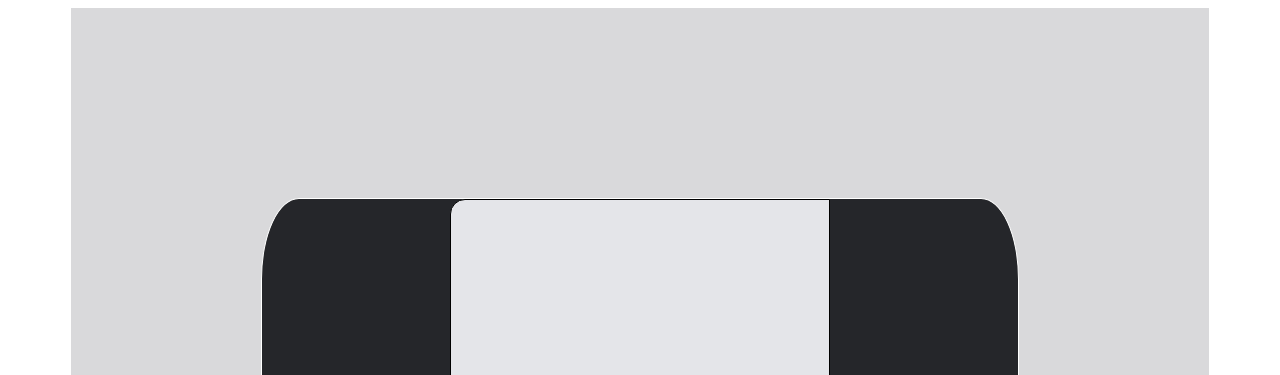
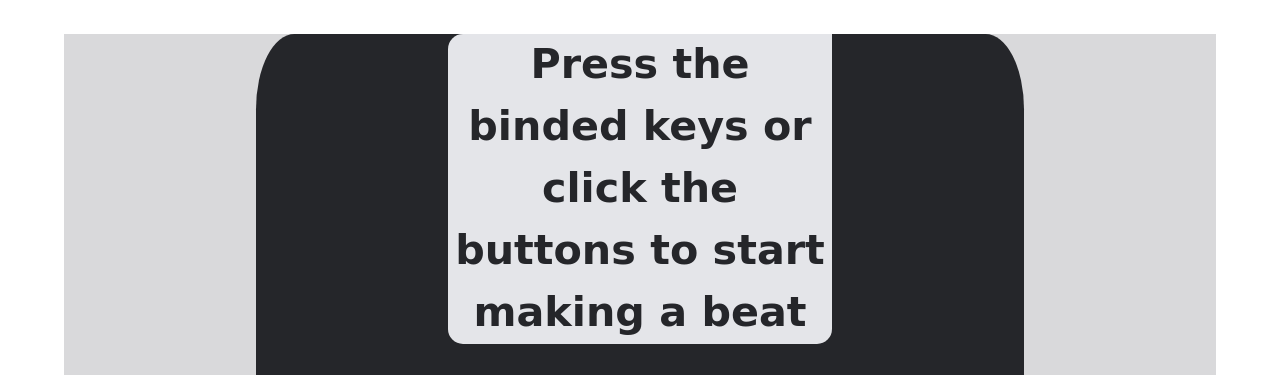
Before and after one commit to Fury86/website, a plain HTML site: page MPC/index.html in a window 1280 px wide. Shown: the top 375 px of the page. Drawn offline with nearby package versions, Linux system fonts and the light colour scheme.

Commit message:
Add files via upload

```diff
--- a/MPC/index.html
+++ b/MPC/index.html
@@ -12,12 +12,13 @@
 
 <body>
 
-    <div class="container">
 
     <div class="box">
 
         <div class="row">
-                <div class="display"></div>
+            <div class="display">
+                <h2>Press the binded keys or click the buttons to start making a beat </h2>
+            </div>
 
             <h1>Drum Machine</h1>
             <h2>by Kris Dimov</h2>
@@ -33,8 +34,6 @@
 
         </div>
     </div>
-    </div>
-    <script src="https://unpkg.com/wavesurfer.js"></script>
     <script src="https://code.jquery.com/jquery-3.6.3.js"
         integrity="sha256-nQLuAZGRRcILA+6dMBOvcRh5Pe310sBpanc6+QBmyVM=" crossorigin="anonymous"></script>
     <script src="index.js"></script>
--- a/MPC/styles.css
+++ b/MPC/styles.css
@@ -1,20 +1,23 @@
-h1,h2 {
+body {
+  margin: 0;
+  padding: 0;
+}
+
+h1,
+h2 {
   text-align: center;
   color: aliceblue;
   line-height: 1.5;
 }
-
 .row {
-    border: 1px solid white;
   border-radius: 5%;
   background-color: #25262a;
-
+  text-align: center;
 }
 
 .row h1 {
   font-family: cursive;
-font-size: 5vw;
-
+  font-size: 30px;
 }
 
 p {
@@ -28,23 +31,24 @@ p {
 }
 
 .box {
-
   background-color: #d9d9db;
   width: 60%;
-    padding: 15%;
-    margin: auto;
+  margin: 0 auto;
+  padding: 0 15%;
   display: block;
-
 }
 
-
 .display {
-    border: 1px solid;
   background-color: #e4e5e9;
   border-radius: 15px 0 15px 15px;
-    width: 10%;
-    padding: 20%;
+  width: 50%;
   margin: auto;
+}
+
+.display h2 {
+  font-family: cursive;
+  font-size: 5.159958720330238vh;
+  color: #25262a;
 }
 
 .text {
@@ -52,62 +56,47 @@ p {
   text-align: center;
   margin: auto;
   font-size: 10rem;
-
 }
 .btn {
-  margin: 25px;
+  margin: 20px;
   display: inline-block;
   height: 200px;
   width: 200px;
   border: 10px solid black;
   border-radius: 20%;
-  align-items: center;
-
-
 }
 
 .btn:hover {
   filter: brightness(150%);
+  cursor: url("hand-back-fist-regular.svg"), auto;
 }
 
 .red {
   background-color: #25262a;
   border-color: #ff7188;
-    box-shadow: 2px 2px 10px #ff7188,
-    2px 2px 10px #ff7188,
-    2px 2px 10px #ff7188,
+  box-shadow: 2px 2px 10px #ff7188, 2px 2px 10px #ff7188, 2px 2px 10px #ff7188,
     2px 2px 10px #ff7188;
 }
 
 .green {
   background-color: #25262a;
   border-color: #77ffc0;
-    box-shadow: 2px 2px 10px #77ffc0,
-    2px 2px 10px #77ffc0,
-    2px 2px 10px #77ffc0,
+  box-shadow: 2px 2px 10px #77ffc0, 2px 2px 10px #77ffc0, 2px 2px 10px #77ffc0,
     2px 2px 10px #77ffc0;
 }
 
 .blue {
   background-color: #25262a;
   border-color: #d0feff;
-    box-shadow: 2px 2px 10px #d0feff,
-    2px 2px 10px #d0feff,
-    2px 2px 10px #d0feff,
+  box-shadow: 2px 2px 10px #d0feff, 2px 2px 10px #d0feff, 2px 2px 10px #d0feff,
     2px 2px 10px #d0feff;
 }
 
 .pink {
   background-color: #25262a;
   border-color: #feceff;
-    box-shadow: 2px 2px 10px #feceff,
-    2px 2px 10px #feceff,
-    2px 2px 10px #feceff,
+  box-shadow: 2px 2px 10px #feceff, 2px 2px 10px #feceff, 2px 2px 10px #feceff,
     2px 2px 10px #feceff;
-  }
-
-  .yellow {
-    background-color: yellow;
 }
 
 .pressed {
```
Also changed, not shown: MPC/hand-back-fist-regular.svg (added). Lines whose indentation alone changed are shown as unchanged.
